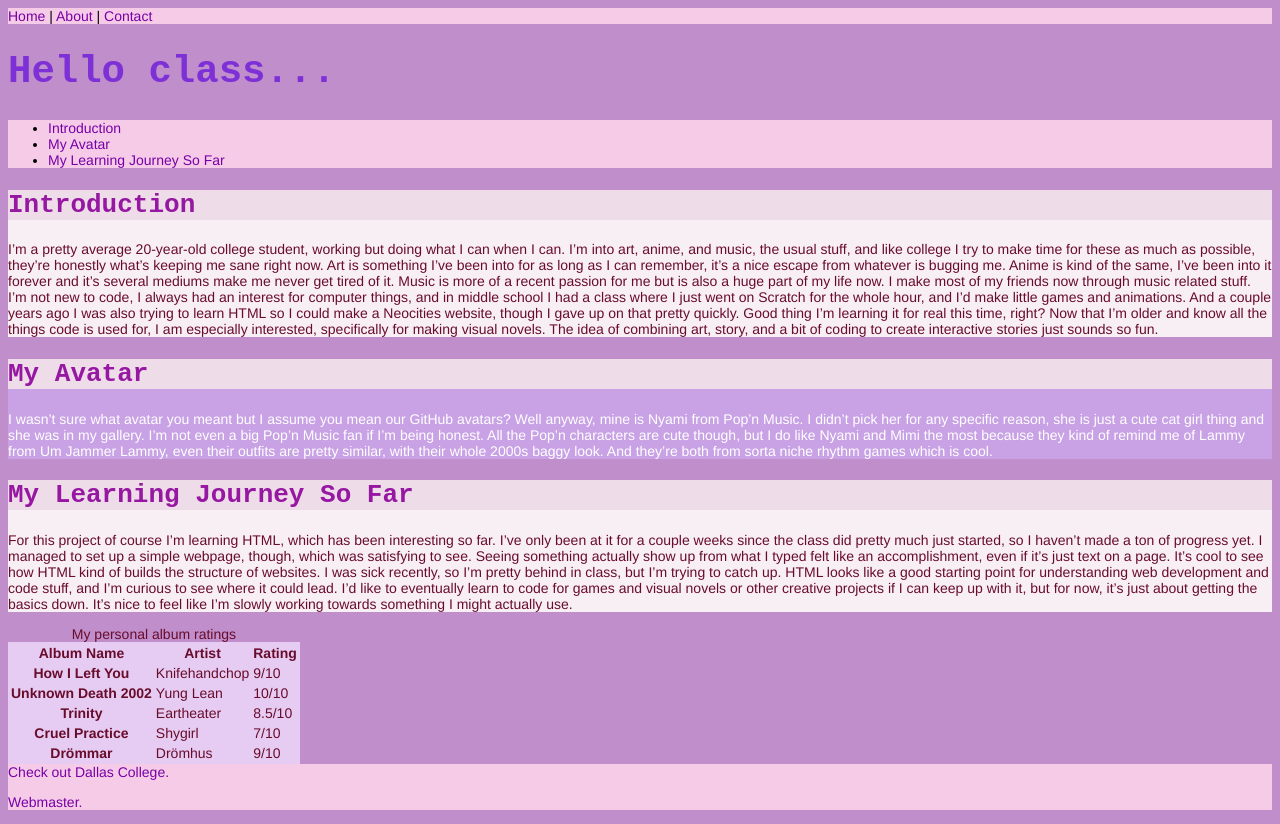
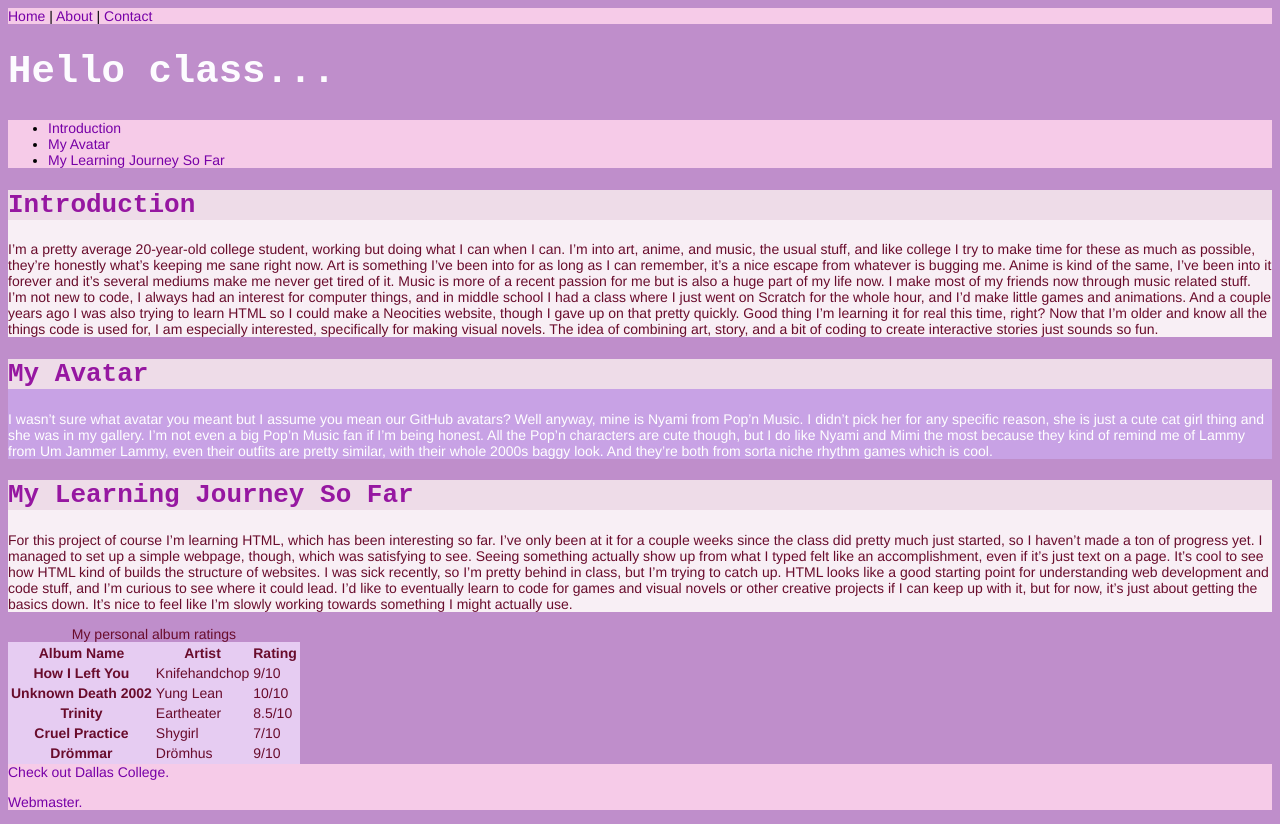
Before and after one commit to cottondrifting/index, a plain HTML site: page index.html in a window 1280 px wide. Drawn offline with Linux system fonts and the light colour scheme.

Commit message:
css update

```diff
--- a/css/style.css
+++ b/css/style.css
@@ -22,7 +22,7 @@ a:hover {
 }
 
 h1 {
-    color: #7e30d7;
+    color: #fdfcff;
     font: 800 39px "Courier New", monospace
 }
 
```
